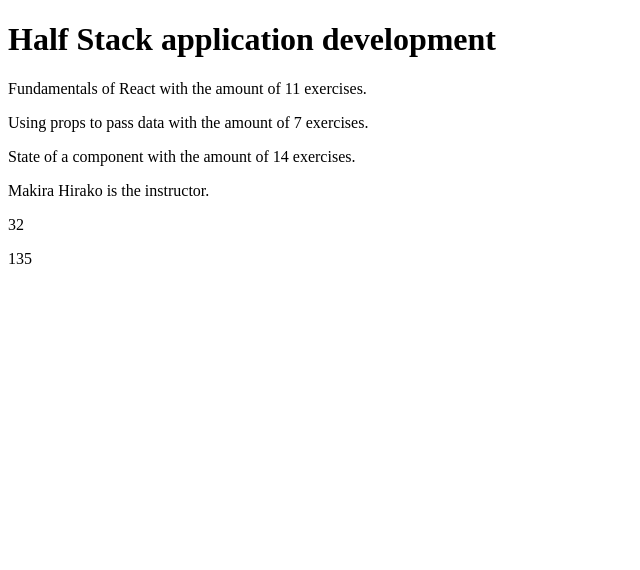
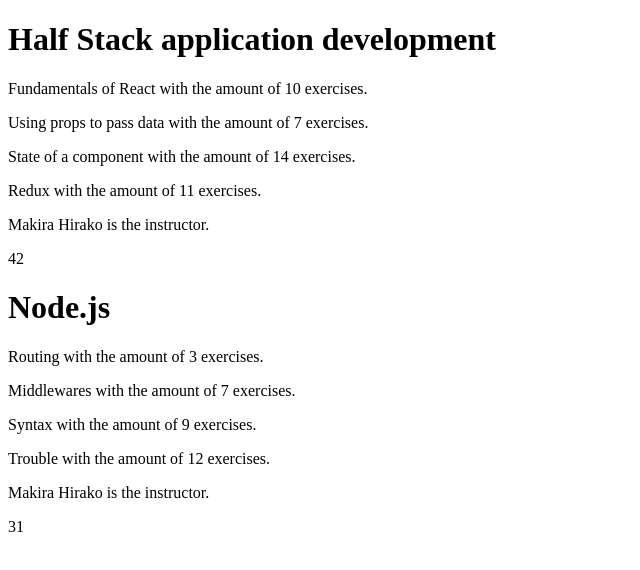
Before and after one commit to lukerabbitte/fullstackopen, a React (Vite) app in the folder part1/courseinfo/: page / in a window 1280 px wide. Shown: the top 570 px of the page, without its empty margins (0-640 px from the left). Built offline with nearby package versions, Linux system fonts and the light colour scheme.

Commit message:
Arbitrary rendering of collections completed.

```diff
--- a/part1/courseinfo/src/App.jsx
+++ b/part1/courseinfo/src/App.jsx
@@ -1,32 +1,70 @@
 const App = () => {
-  const course = {  // could change to account for arbitrary number of courses
+  const courses = [
+    {
       name: 'Half Stack application development',
+      id: 1,
       parts: [
         {
           name: 'Fundamentals of React',
-        exercises: 11
+          exercises: 10,
+          id: 1
         },
         {
           name: 'Using props to pass data',
-        exercises: 7
+          exercises: 7,
+          id: 2
         },
         {
           name: 'State of a component',
-        exercises: 14
+          exercises: 14,
+          id: 3
+        },
+        {
+          name: 'Redux',
+          exercises: 11,
+          id: 4
+        }
+      ]
+    },
+    {
+      name: 'Node.js',
+      id: 2,
+      parts: [
+        {
+          name: 'Routing',
+          exercises: 3,
+          id: 1
+        },
+        {
+          name: 'Middlewares',
+          exercises: 7,
+          id: 2
+        },
+        {
+          name: 'Syntax',
+          exercises: 9,
+          id: 3
+        },
+        {
+          name: 'Trouble',
+          exercises: 12,
+          id: 4
         }
       ]
     }
+  ]
 
   return (
+    courses.map(course => (
       <div>
         <Header course={course.name} />
-      <Content part={course.parts[0]} />
-      <Content part={course.parts[1]} />
-      <Content part={course.parts[2]} />
+        {course.parts.map(part => (
+          <Content part={part} />
+        ))}
         <Contact fullName='Makira Hirako' />
         <Count parts={course.parts} />
-      <SymmetricDiff />
       </div>
+    ))
   )
 }
 
@@ -58,6 +96,14 @@
 const Count = ({ parts }) => {
 
   const count = parts.reduce((sum, part) => sum + part.exercises, 0)
+
+  /*
+  // The long form of the reduce syntax
+  const count2 = parts.reduce((acc, cur) => {
+    acc += cur.exercises
+    return acc
+  }, 0)
+  */
 
   return (
     <>
```
Lines whose indentation alone changed are shown as unchanged.
